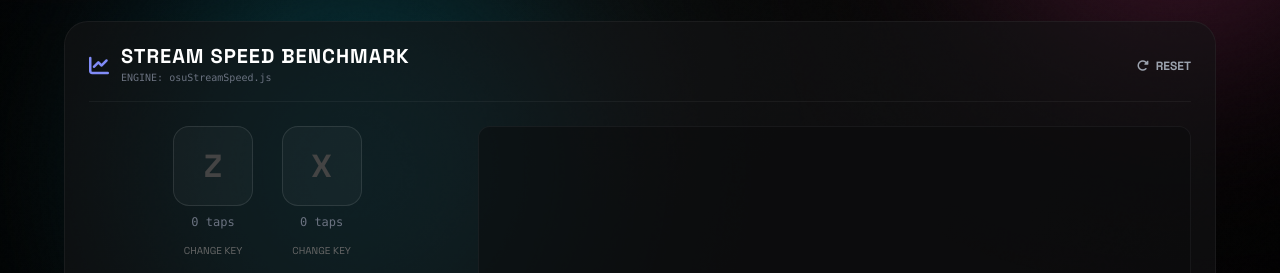
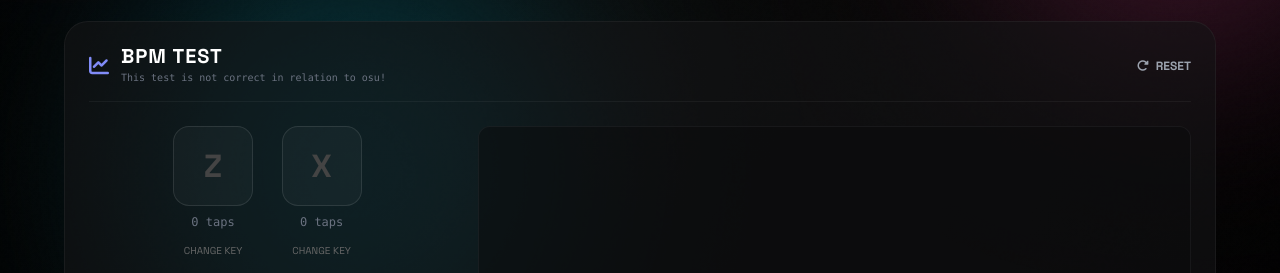
Before and after one commit to morgunosu/morgunosu.github.io, a plain HTML site: page index.html in a window 1280 px wide. Shown: the part 504-777 px from the top of the page. Drawn offline with nearby package versions, Linux system fonts and the light colour scheme; no server answers.

Commit message:
Update index.html

```diff
--- a/index.html
+++ b/index.html
@@ -98,8 +98,8 @@
                         <div class="flex items-center gap-3">
                             <i class="fas fa-chart-line text-indigo-400 text-xl"></i>
                             <div>
-                                <h2 class="text-xl font-bold uppercase tracking-wider leading-none">Stream Speed Benchmark</h2>
-                                <p class="text-[10px] text-gray-500 font-mono mt-1">ENGINE: osuStreamSpeed.js</p>
+                                <h2 class="text-xl font-bold uppercase tracking-wider leading-none">bpm test</h2>
+                                <p class="text-[10px] text-gray-500 font-mono mt-1">This test is not correct in relation to osu!</p>
                             </div>
                         </div>
                         <button onclick="resetTest()" class="text-xs font-bold text-gray-400 hover:text-white transition-colors cursor-none"><i class="fas fa-rotate-right mr-1"></i> RESET</button>
```
